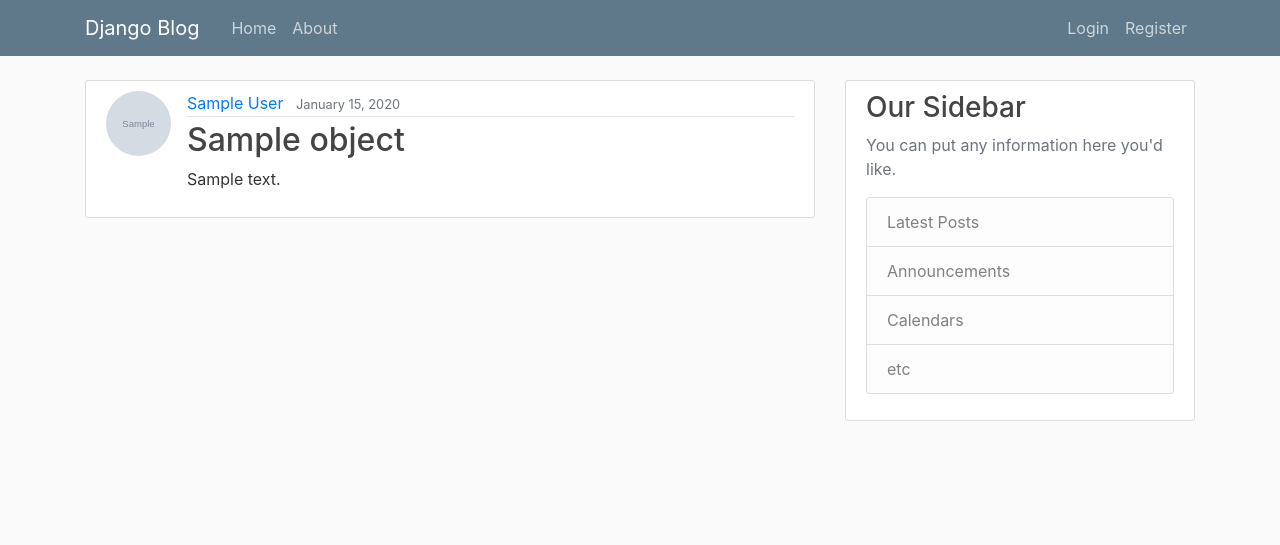
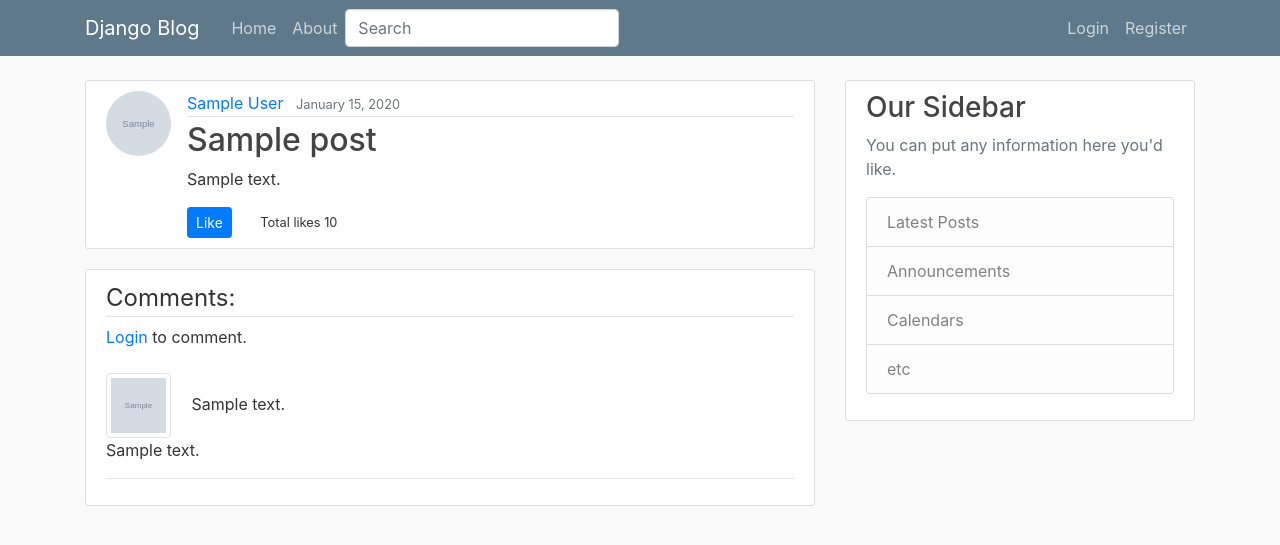
Before and after one commit to Programmer-yar/Django-Blog, a Django app: template blogs_app/templates/blogs_app/post_detail.html in a window 1280 px wide. Shown: the top 545 px of the page. Run offline with Django 3.2, Linux system fonts and the light colour scheme; the template is opened without the code that fills it: most values are stand-ins (such as "Sample title", 1, 10 or a date in 2020); grey boxes marked "Sample" are stand-in pictures; some libraries are stand-ins or nearby versions.

Commit message:
Add files via upload

```diff
--- a/blogs_app/templates/blogs_app/base.html
+++ b/blogs_app/templates/blogs_app/base.html
@@ -33,6 +33,14 @@
             <div class="navbar-nav mr-auto">
               <a class="nav-item nav-link" href="{% url 'blog-home' %}">Home</a>
               <a class="nav-item nav-link" href="{% url 'blog-about' %}">About</a>
+
+
+              <form method="GET" action="{% url 'post-search' %}" class="form-inline mt-2 mt-md-0">
+                <input class="form-control mr-sm-2" type="search" id="search" name="search"placeholder="Search" aria-label="Search">
+
+              </form>
+
+
             </div>
 
             <!--Navbar Right Side -->
--- a/blogs_app/templates/blogs_app/post_detail.html
+++ b/blogs_app/templates/blogs_app/post_detail.html
@@ -1,27 +1,84 @@
 
 {% extends "blogs_app/base.html" %}
+{% load crispy_forms_tags %}
 {% block content %}
 
 	<article class="media content-section">
-    <img class="rounded-circle article-img" src="{{ object.author.profile.image.url }}">
+    <img class="rounded-circle article-img" src="{{ post.author.profile.image.url }}">
 		<div class="media-body">
         <div class="article-metadata">
-          <a class="mr-2" href="{% url 'user-posts' object.author.username %}">{{ object.author }}</a>
-          <small class="text-muted">{{ object.date_posted | date:"F d, Y" }}</small>
-          {% if object.author == user %}
+          <a class="mr-2" href="{% url 'user-posts' post.author.username %}">{{ post.author }}</a>
+          <small class="text-muted">{{ post.date_posted | date:"F d, Y" }}</small>
+
+          {% if post.author == user %}
             <div>
               <!-- 'btn-sm' button small , 'mt-1' margin top 1, 'mb-1' margin bottom 1
               'btn-secondary' little muted button -->
-            <a class="btn bn-secondary btn-sm mt-1 mb-1" href="{% url 'post-update' object.id %}">update</a>
-            <a class="btn bn-danger btn-sm mt-1 mb-1" href="{% url 'post-delete' object.id %}">Delete</a>
+            <a class="btn btn-secondary btn-sm mt-1 mb-1" href="{% url 'post-update' post.id %}">update</a>
+            <a class="btn btn-danger btn-sm mt-1 mb-1" href="{% url 'post-delete' post.id %}">Delete</a>
 
             </div>
           {% endif %}
+
         </div>
 
-        <h2 class="article-title">{{ object.title }}</h2>
-        <p class="article-content">{{ object.content }}</p>
+        <h2 class="article-title">{{ post.title }}</h2>
+        <p class="article-content">{{ post.content }}</p>
+
+        <form  method="POST">
+        {% csrf_token %}
+
+        {% if user_liked_post %}
+          <button type="submit" name="unlike_button" value="{{1}}" class="btn btn-primary btn-sm" >Unlike
+          </button>
+          <small class="text-muted">You liked this post</small>
+          <small class="ml-4">Total likes {{post_likes}}</small>
+
+        {% else %}
+          <button type="submit" name="like_button" value="{{1}}" class="btn btn-primary btn-sm" >Like
+          </button>
+          <small class="ml-4">Total likes {{post_likes}}</small>
+        {% endif %}
+
+      </form>
+
     </div>
+
   </article>
 
+
+
+
+  <div class="content-section">
+
+    <legend class="border-bottom">Comments:</legend>
+
+    {% if user.is_authenticated %}
+
+      <form method="POST" >
+        {% csrf_token %}
+
+        <fieldset class="form-group">
+          <img class="img-thumbnail article-img" src="{{ user.profile.image.url }}">{{ form|crispy }}
+
+
+        </fieldset>
+        <div class="form-group">
+          <button name="comment_button" value="{{1}}" class="btn btn-outline-info" type="submit">Comment</button>
+        </div>
+      </form>
+    {% else %}
+      <div>
+        <a class="mb-2 mt-1" href="{% url 'login' %}">Login</a> to comment.<br><br>
+      </div>
+    {% endif %}
+
+    {% for cmnt in comments_list %}
+    <img class="img-thumbnail article-img" src="{{ cmnt.commentator.profile.image.url }}">
+    <a class="mr-2" >{{ cmnt.commentator }}</a>
+      <p class="article-content">{{ cmnt.comment }}</p>
+      <hr>
+    {% endfor %}
+
+  </div>
 {% endblock content %}
```
Also changed, not shown: blogs_app/templates/blogs_app/search_posts.html (added, +56 -0 lines).
